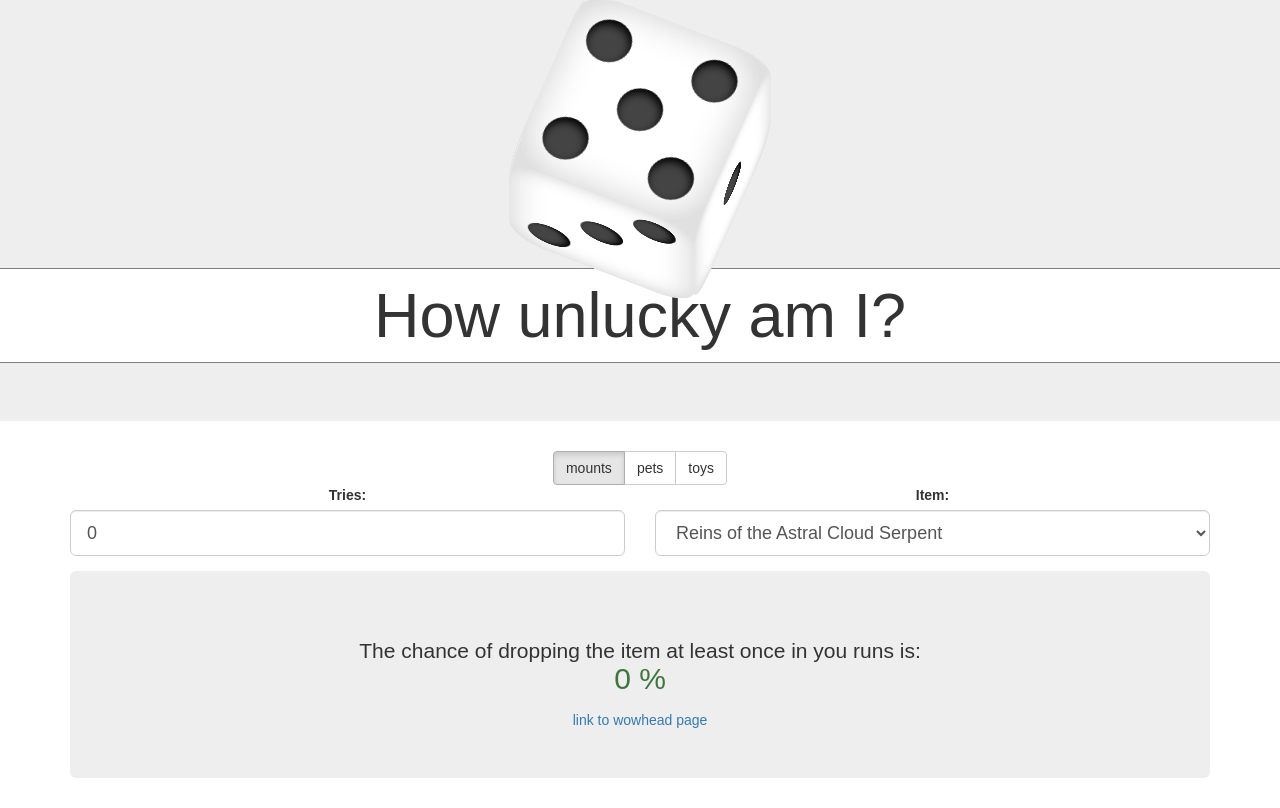
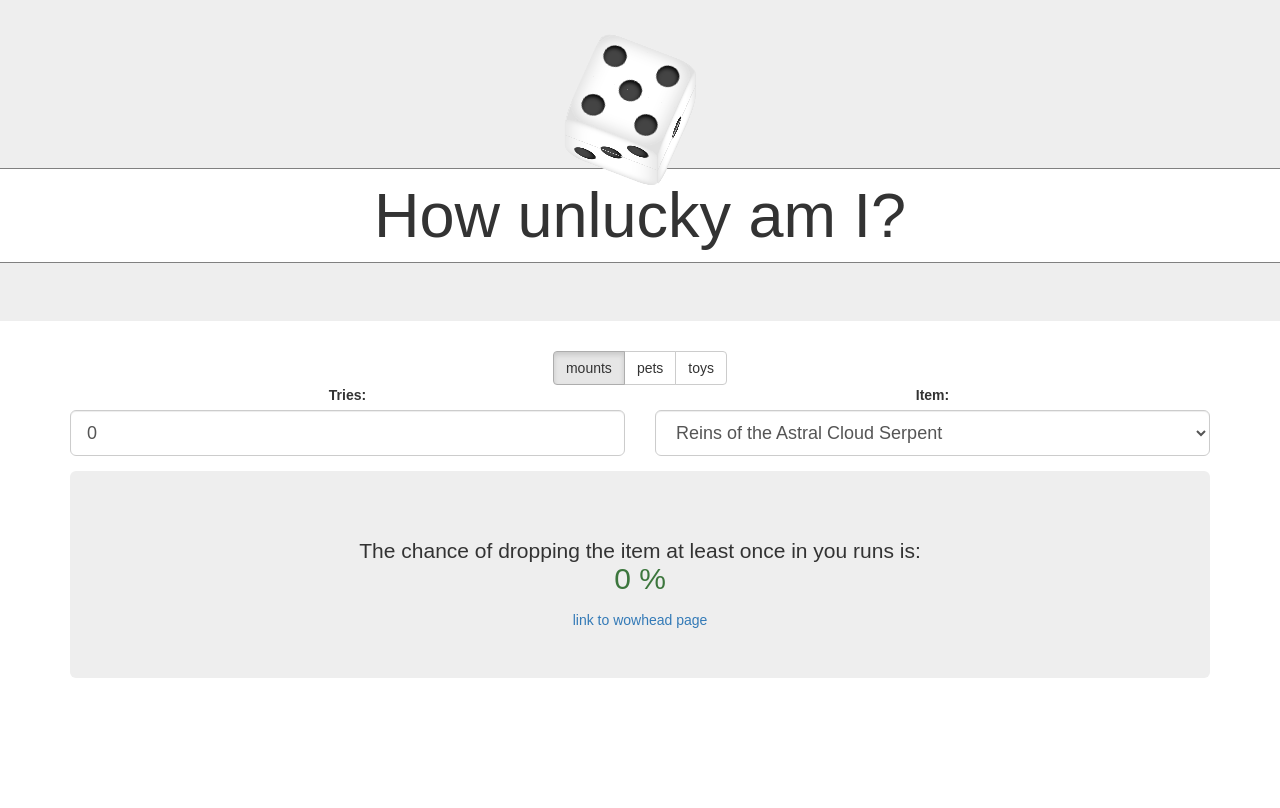
Before and after one commit to rejas/howunluckyami, a React (Create React App) app: page / in a window 1280 px wide. Built offline with nearby package versions, Linux system fonts and the light colour scheme.

Commit message:
Fix scaling

```diff
--- a/src/components/Logo.css
+++ b/src/components/Logo.css
@@ -1,16 +1,15 @@
 @keyframes spin {
-    0% { transform: translateZ(-100px) rotateX(0deg) rotateY(0deg) rotateZ(0deg); }
-    16% { transform: translateZ(-100px) rotateX(180deg) rotateY(180deg) rotateZ(0deg); }
-    33% { transform: translateZ(-100px) rotateX(360deg) rotateY(90deg) rotateZ(180deg); }
-    50% { transform: translateZ(-100px) rotateX(360deg) rotateY(360deg) rotateZ(360deg); }
-    66% { transform: translateZ(-100px) rotateX(180deg) rotateY(360deg) rotateZ(270deg); }
-    83% { transform: translateZ(-100px) rotateX(270deg) rotateY(180deg) rotateZ(180deg); }
-    100% { transform: translateZ(-100px) rotateX(360deg) rotateY(360deg) rotateZ(360deg); }
+    0% { transform: scale(0.5) translateZ(-100px) rotateX(0deg) rotateY(0deg) rotateZ(0deg); }
+    16% { transform: scale(0.5) translateZ(-100px) rotateX(180deg) rotateY(180deg) rotateZ(0deg); }
+    33% { transform: scale(0.5) translateZ(-100px) rotateX(360deg) rotateY(90deg) rotateZ(180deg); }
+    50% { transform: scale(0.5) translateZ(-100px) rotateX(360deg) rotateY(360deg) rotateZ(360deg); }
+    66% { transform: scale(0.5) translateZ(-100px) rotateX(180deg) rotateY(360deg) rotateZ(270deg); }
+    83% { transform: scale(0.5) translateZ(-100px) rotateX(270deg) rotateY(180deg) rotateZ(180deg); }
+    100% { transform: scale(0.5) translateZ(-100px) rotateX(360deg) rotateY(360deg) rotateZ(360deg); }
 }
 #dice {
-    transform: scale(0.5, 0.5);
-    width: 200px;
-    height: 200px;
+    width: 100px;
+    height: 100px;
     transform-style: preserve-3d;
     animation: spin 50s infinite linear;
     margin: 0 auto;
```
